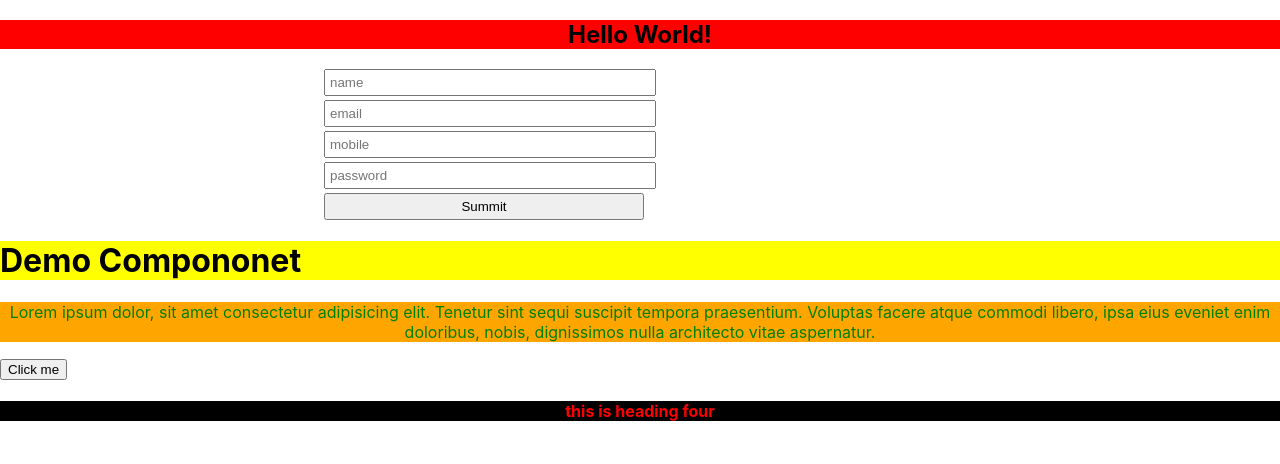
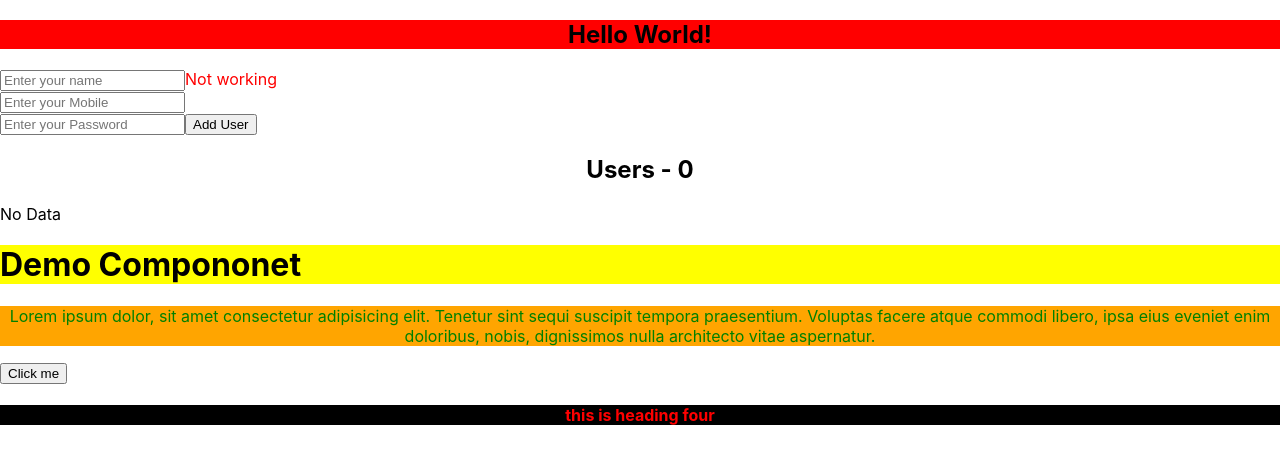
Before and after one commit to sanjit961/MERN-batch-01, a React (Create React App) app in the folder ReactJs/test-app/: page / in a window 1280 px wide. Shown: the top 464 px of the page. Built offline with nearby package versions, Linux system fonts and the light colour scheme.

Commit message:
CRUD with Js

```diff
--- a/ReactJs/test-app/src/App.js
+++ b/ReactJs/test-app/src/App.js
@@ -3,6 +3,7 @@ import "./App.css";
 import Demo from "./Demo";
 import Sum from "./component/Sum";
 import DemoInput from "./component/DemoInput";
+import DemoTest from "./component/DemoTest";
 
 const App = () => {
   return (
@@ -12,7 +13,8 @@ const App = () => {
         <h2 className="App">Hello World!</h2>
       </div>
       {/* <Sum /> */}
-      <DemoInput />
+      <DemoTest/>
+      {/* <DemoInput /> */}
     </>
   );
 };
--- /dev/null
+++ b/ReactJs/test-app/src/component/DemoTest.js
@@ -0,0 +1,112 @@
+import React, { useEffect, useState } from "react";
+
+function DemoTest() {
+  const [name, setName] = useState("");
+  const [mobile, setMobile] = useState("");
+  const [password, setPassword] = useState("");
+  const [isTest, setIsSetTest] = useState(false);
+  const [userData, setUserData] = useState([]);
+  const [isEdit, setIsEdit] = useState(false);
+
+  //   CRUD - Create Read Update Delete
+
+  useEffect(() => {
+    if (name.length != 0) {
+      setIsSetTest(true);
+    } else {
+      setIsSetTest(false);
+    }
+  }, [name, password, password]);
+
+  const addUser = () => {
+    let user = {
+      name: name,
+      mobile: mobile,
+      password: password,
+    };
+    // console.log(user);
+
+    setUserData((prev) => [...prev, user]);
+    setName("");
+    setMobile("");
+    setPassword("");
+    // setUserData((prev)=> [...prev, user]);
+
+    // setUserData([user]);
+  };
+
+  const editUser = (id) => {
+    setIsEdit(true);
+    console.log(id);
+    console.log(userData[id]);
+    setName(userData[id].name);
+    setMobile(userData[id].mobile);
+    setPassword(userData[id].password);
+  };
+
+  useEffect(() => {
+    console.log(userData);
+  }, [userData]);
+
+  return (
+    <div>
+      <input
+        type="text"
+        placeholder="Enter your name"
+        value={name}
+        onChange={(e) => setName(e.target.value)}
+      />
+      {isTest ? (
+        <span style={{ color: "green" }}>working</span>
+      ) : (
+        <span style={{ color: "red" }}>Not working</span>
+      )}
+      <br />
+      <input
+        type="text"
+        placeholder="Enter your Mobile"
+        value={mobile}
+        onChange={(e) => setMobile(e.target.value)}
+      />
+      <br />
+      <input
+        type="password"
+        placeholder="Enter your Password"
+        onChange={(e) => setPassword(e.target.value)}
+        value={password}
+      />
+      {!isEdit ? (
+        <button onClick={() => addUser()}>Add User</button>
+      ) : (
+        <button>Edit User</button>
+      )}
+      <div>
+        <h2 style={{ textAlign: "center" }}>Users - {userData.length}</h2>
+        {userData.length != 0
+          ? userData.map((item, index) => {
+              return (
+                <>
+                  <div
+                    style={{
+                      textAlign: "center",
+                      border: "1px solid grey",
+                      width: "40%",
+                      margin: "40px auto",
+                    }}
+                  >
+                    <h3>{index}</h3>
+                    <p>Name: {item.name}</p>
+                    <p>Mobile: {item.mobile}</p>
+                    <p>Password: {item.password}</p>
+                    <button onClick={() => editUser(index)}>Edit</button>
+                  </div>
+                </>
+              );
+            })
+          : "No Data"}
+      </div>
+    </div>
+  );
+}
+
+export default DemoTest;
```
